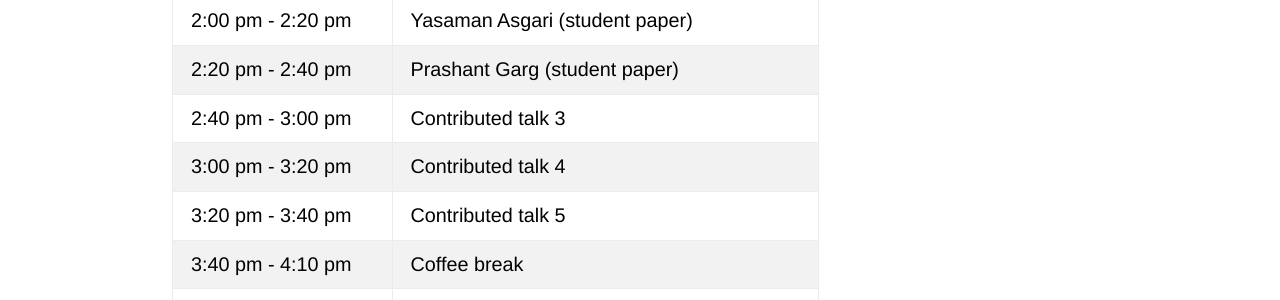
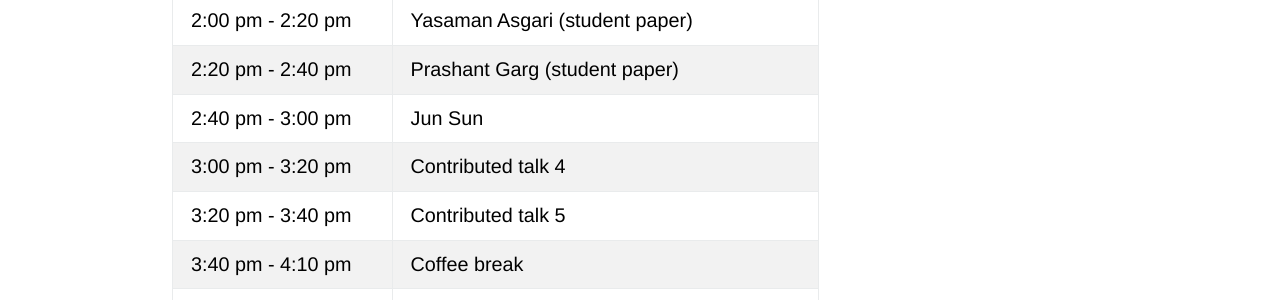
Before and after one commit to netscisci/netscisci.github.io, a Jekyll site: the page built from schedule.md, in a window 1280 px wide. Shown: the part 1108-1408 px from the top of the page. Built offline with Jekyll 4.4.1, drawn with Linux system fonts in a browser that asks for light colours; some web fonts are replaced; our own code applies the rules of GitHub Pages for plain Markdown files.

Commit message:
Update schedule.md

```diff
--- a/schedule.md
+++ b/schedule.md
@@ -20,7 +20,7 @@ layout: default
 | 1:00 pm - 2:00 pm   | Break |
 | 2:00 pm - 2:20 pm   | Yasaman Asgari (student paper) |
 | 2:20 pm - 2:40 pm   | Prashant Garg (student paper) |
-| 2:40 pm - 3:00 pm   | Contributed talk 3 |
+| 2:40 pm - 3:00 pm   | Jun Sun |
 | 3:00 pm - 3:20 pm   | Contributed talk 4 |
 | 3:20 pm - 3:40 pm   | Contributed talk 5 |
 | 3:40 pm - 4:10 pm   | Coffee break |
```
